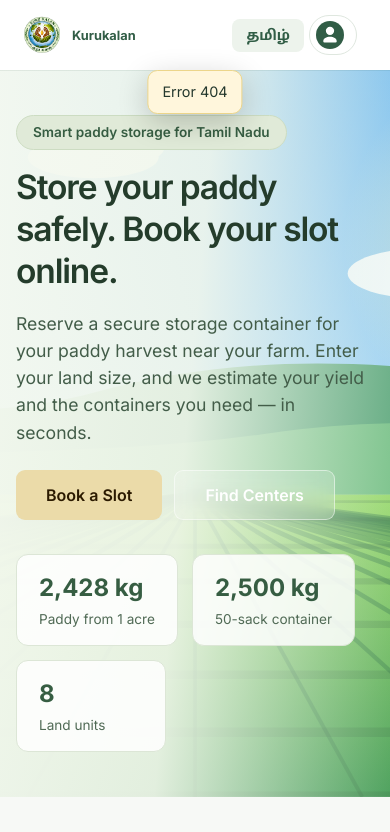
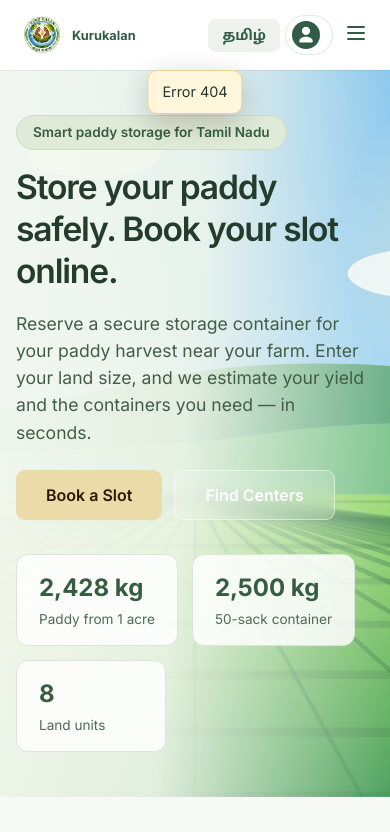
Before and after one commit to kabilan-2/Kurukalan, a website: page frontend/index.html in a window 390 px wide. Shown: the top 832 px of the page. Drawn offline with Linux system fonts and the light colour scheme; no server answers.

Commit message:
Enhance burger button accessibility and markup

```diff
--- a/frontend/index.html
+++ b/frontend/index.html
@@ -32,7 +32,26 @@
         <svg viewBox="0 0 24 24"><path d="M12 12a5 5 0 1 0 0-10 5 5 0 0 0 0 10zm0 2c-4.4 0-8 2.2-8 5v2h16v-2c0-2.8-3.6-5-8-5z"/></svg>
         <span class="uname" id="uname" data-i18n="login">Login</span>
       </button>
-      <button class="burger" onclick="document.getElementById('menu').classList.toggle('open')"></button>
+      <button
+  type="button"
+  class="burger"
+  aria-label="Open or close navigation menu"
+  aria-controls="menu"
+  onclick="document.getElementById('menu').classList.toggle('open')"
+>
+  <svg
+    width="24"
+    height="24"
+    viewBox="0 0 24 24"
+    fill="none"
+    stroke="currentColor"
+    stroke-width="2"
+    stroke-linecap="round"
+    aria-hidden="true"
+  >
+    <path d="M4 6h16M4 12h16M4 18h16"/>
+  </svg>
+</button>
     </div>
   </div>
 </header>
```
